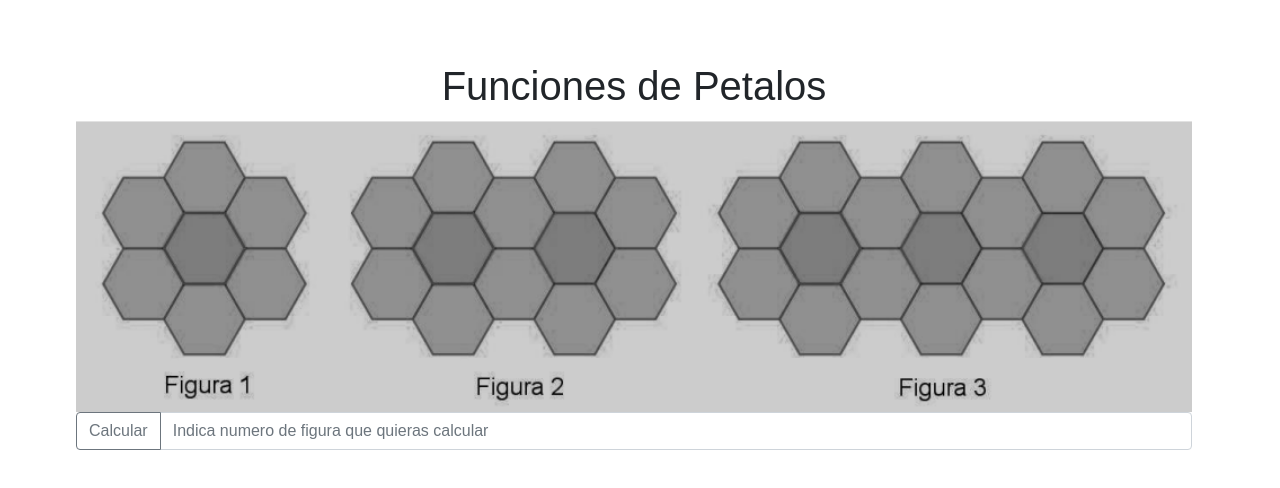
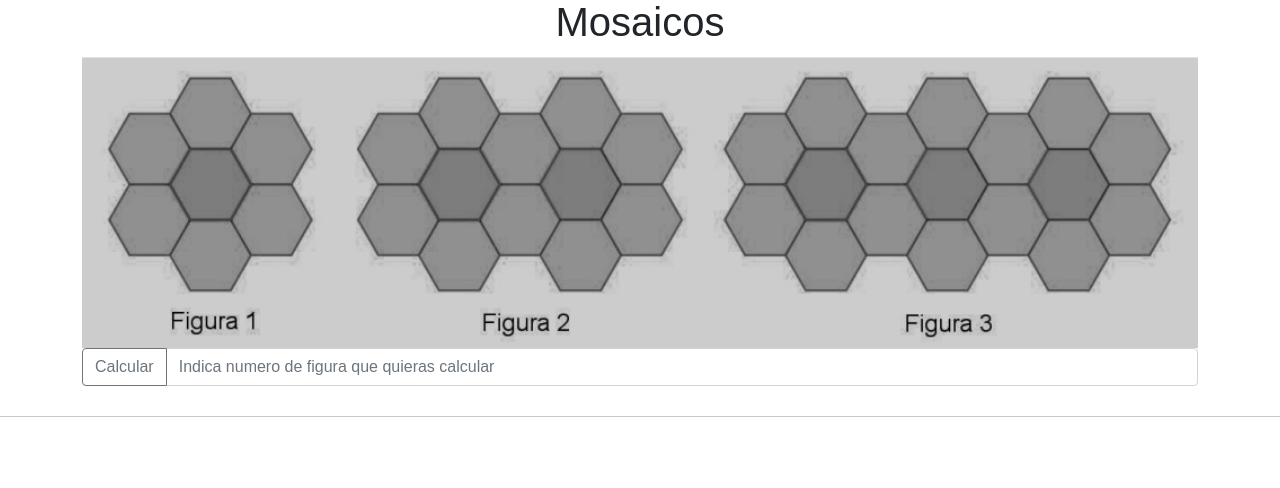
Before and after one commit to MONZONPUNTOEXE/Calculadora-de-funciones, a plain HTML site: page index.html in a window 1280 px wide. Drawn offline with nearby package versions, Linux system fonts and the light colour scheme; some packages are replaced by stand-ins of ours; a script that the page names is missing.

Commit message:
Nuevas imagenes, elimine Margin

```diff
--- a/index.html
+++ b/index.html
@@ -10,12 +10,14 @@
 
     <!--Styles by Css-->
     <style>
+      *{margin: 0;
+      }
         body{
             font-family: sans-serif;
         }
         .container{
             height: 50vh;
-            margin: 5%;
+
 
             display: flex;
             flex-direction: column;
@@ -27,6 +29,16 @@
 </head>
 
 <body>
+
+<title>Funciones</title>
+<div class="container">
+  <h1>Mosaicos</h1>
+  <img src="./img/mosaicos-funcion-5.png" alt="figura-petalos" width="100%">
+
+  <!-- Input by bootstrap -->
+  <div class="input-group mb-3">
+          <button  id="button" class="btn btn-outline-secondary" data-bs-toggle="hidden.bs.modal" data-bs-target="#exampleModal" type="submit" id="button-addon1">Calcular</button>
+
              <!-- Modal -->
              <div class="modal fade" id="exampleModal" tabindex="-1">
               <div class="modal-dialog modal-dialog-centered modal-dialog-scrollable">
@@ -45,24 +57,11 @@
                 </div>
               </div>
             </div>
-
-    <title>Funciones con Petalos</title>
-    <div class="container">
-        <h1>Funciones de Petalos</h1>
-        <img src="./img/petalos.png" alt="figura-petalos" width="100%">
-
-
-        <!-- Input by bootstrap -->
-        <div class="input-group mb-3">
-          <button  id="button" class="btn btn-outline-secondary" data-bs-toggle="hidden.bs.modal" data-bs-target="#exampleModal" type="submit" id="button-addon1">Calcular</button>
-
           <!-- con esta funcion limito que pongan mas de 4 digitos -->
           <input onkeyup="checkForEnterKey(this.value)" id="figura" name="figura" onKeyPress="if(this.value.length==4) return false;" type="number"  class="form-control" placeholder="Indica numero de figura que quieras calcular" aria-label="Example text with button addon" aria-describedby="button-addon1">
-
-
         </div>
     </div>
-
+    <hr>
 
     <!--Script-->
     <script src="https://cdn.jsdelivr.net/npm/sweetalert2@11"></script>
```
Also changed, not shown: img/cuadrados-funcion-3.png (added), img/cuadrados2-funcion-4.png (added), img/exagonales-funcion-2.png (added), img/mosaicos-funcion-5.png (renamed from img/petalos.png), img/puntos-funcion-1.png (added). Lines whose indentation alone changed are shown as unchanged.
